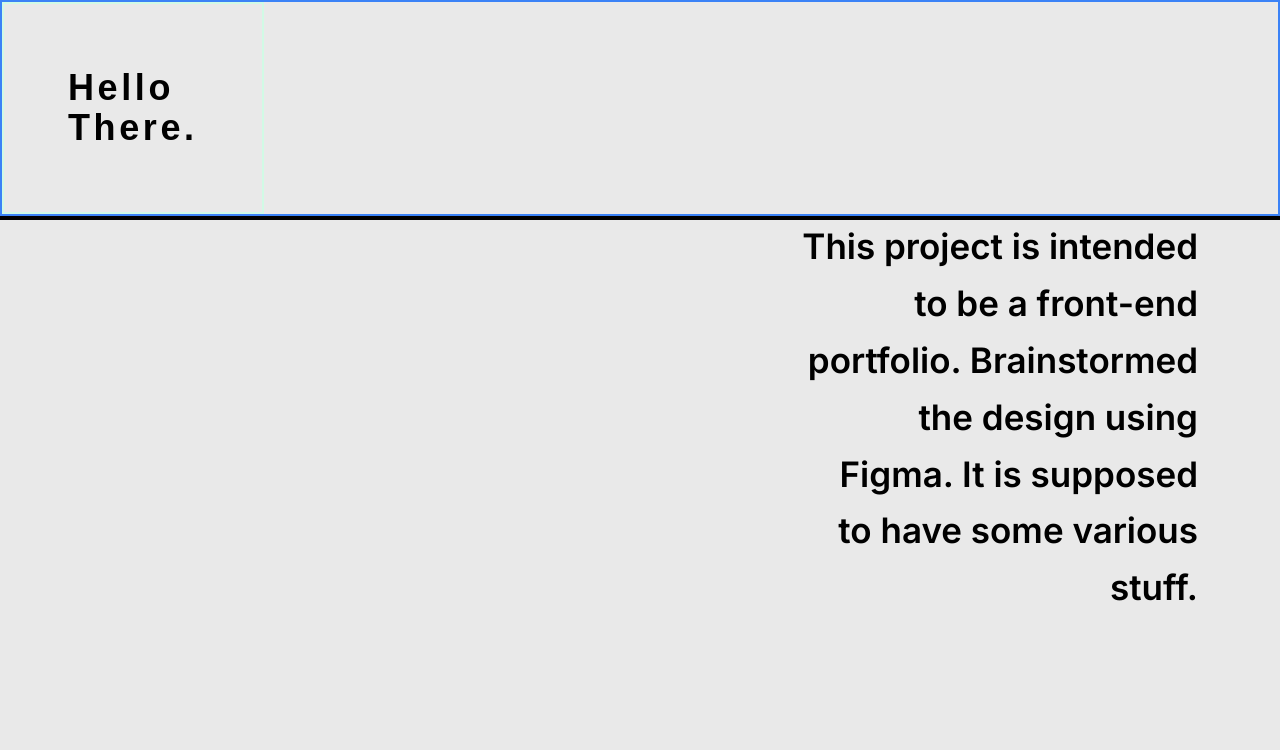
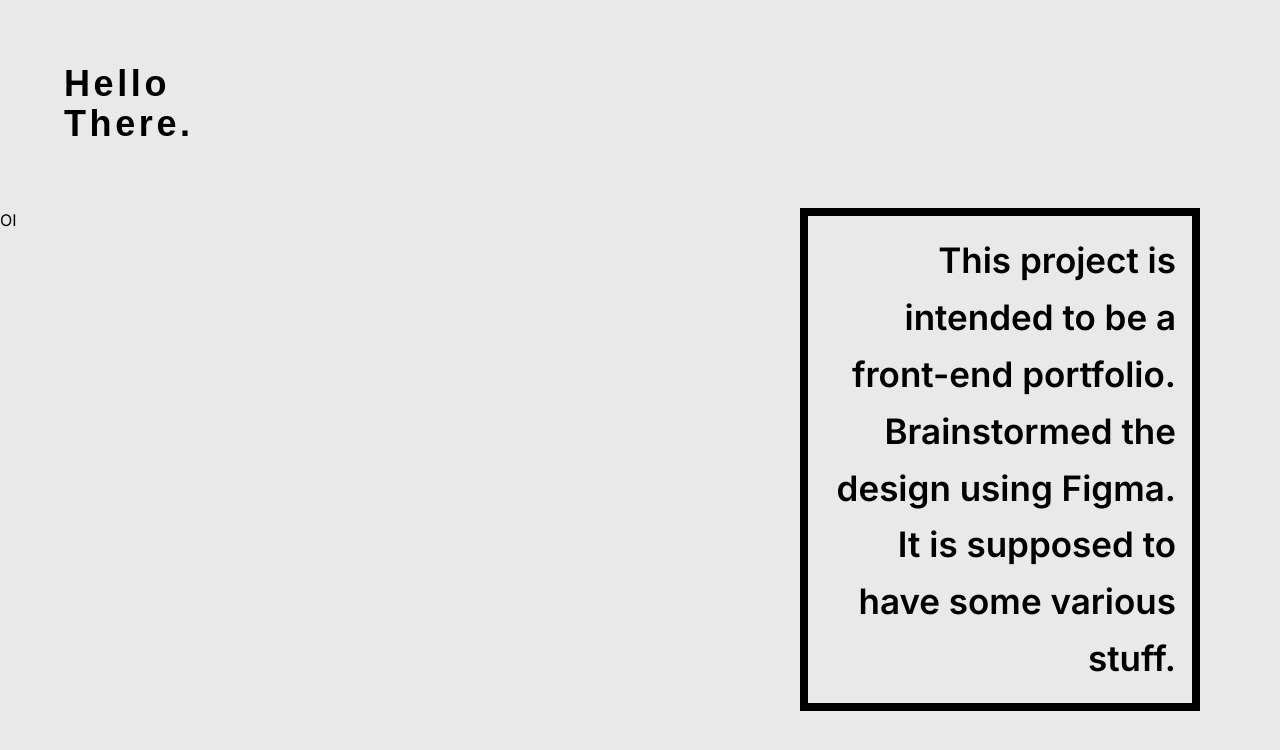
Before and after one commit to AlejandroAlberoni/frontend-portfolio, a Next.js app: page / in a window 1280 px wide. Shown: the top 750 px of the page. Built offline with nearby package versions, Linux system fonts and the light colour scheme; a web font is replaced by a local one.

Commit message:
fixing layout -> new brainstorming

```diff
--- a/app/components/hellopresentation.tsx
+++ b/app/components/hellopresentation.tsx
@@ -7,8 +7,8 @@ const HelloPresentation = () => {
   },
     [])
   return (
-    <div className='flex border-2 border-blue-500'>
-        <div className='p-6 w-min text-center float-left align-middle border-2 border-emerald-100'>
+    <div className='flex'>
+        <div className='p-6 w-min text-center float-left align-middle '>
           <div className='p-10 text-justify'>
             <h2 className='font-lexendexa font-bold text-4xl tracking-widest antialiased'>Hello There.</h2>
           </div>
--- a/app/components/midpage.tsx
+++ b/app/components/midpage.tsx
@@ -1,9 +1,13 @@
+'use client';
 import React from 'react'
 
 const MidPage = () => {
   return (
-    <div className='border-2 border-black '>
-      <div className='flex mr-20 float-right text-right w-[400px] min-h-[200px] font-Inter font-semibold text-[35px] leading-relaxed'>
+    <div className='flex justify-between'>
+      <div className='float-left'>
+          OI
+      </div>
+      <div className='p-4 border-8 border-black inline-block mr-20 float-right text-right w-[400px] min-h-[200px] font-Inter font-semibold text-[35px] leading-relaxed'>
           This project is intended to be a front-end portfolio. Brainstormed the design using Figma. It is supposed to have some various stuff.
       </div>
     </div>
```
